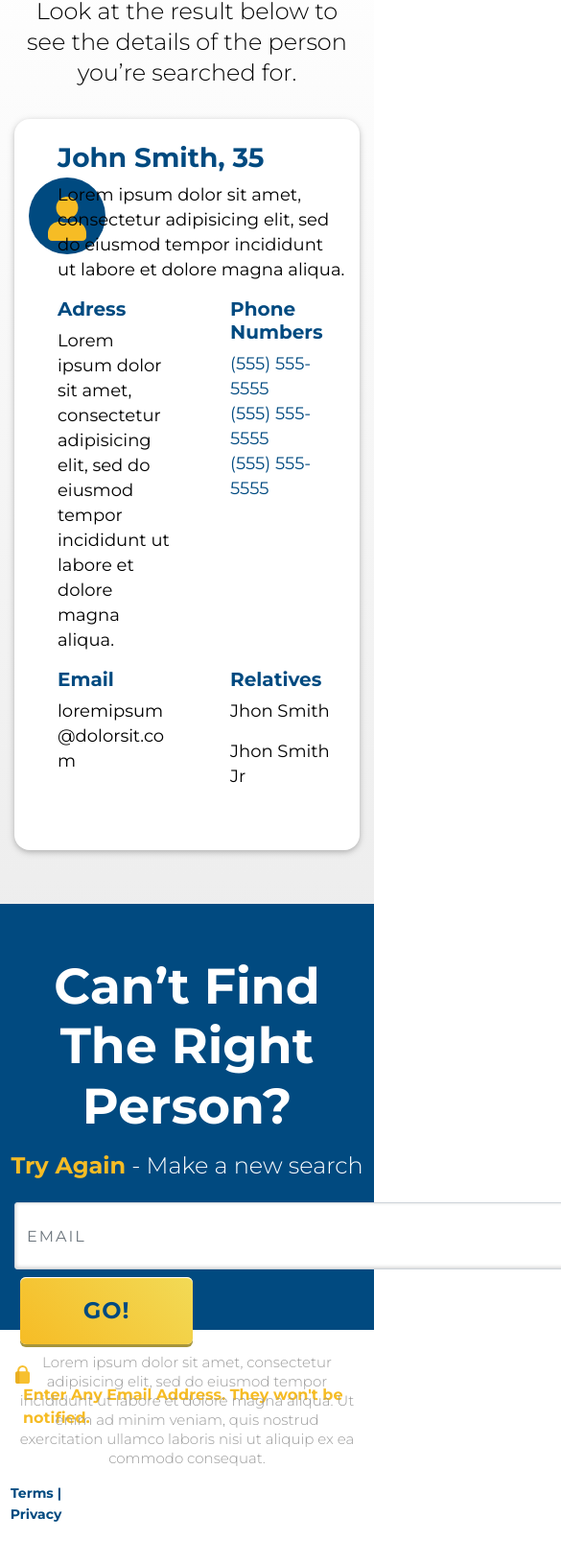
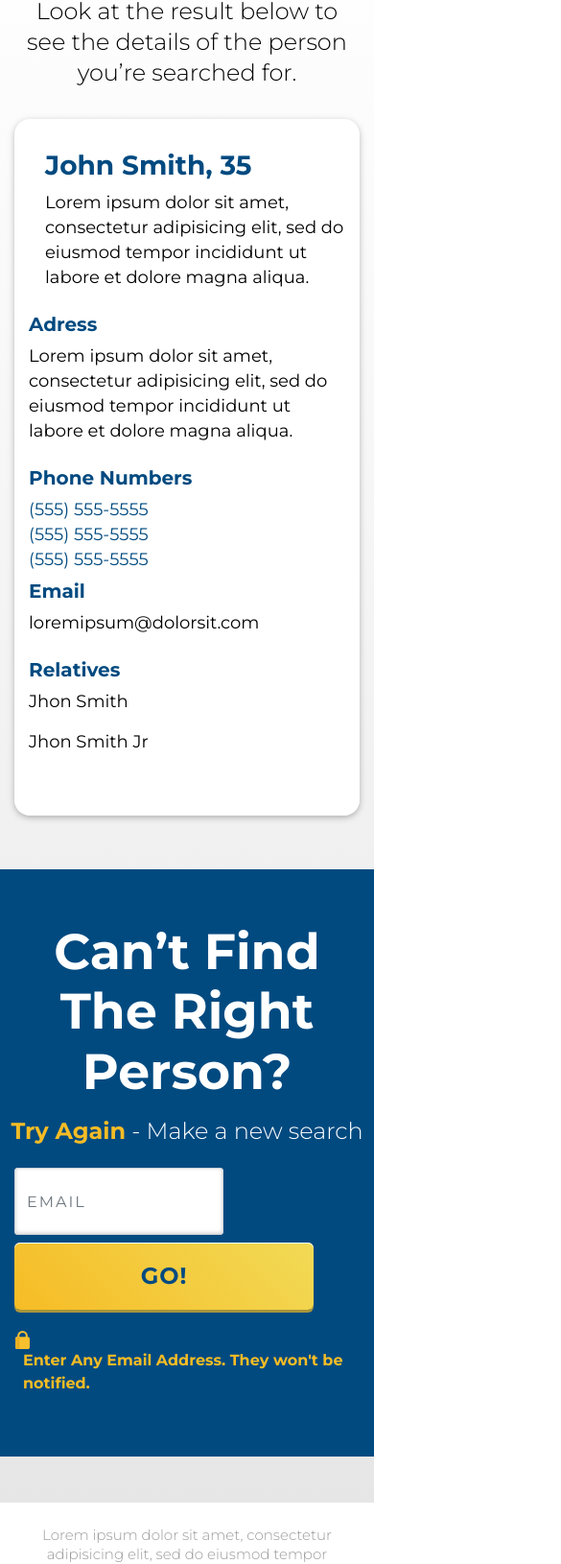
Before and after one commit to SofiBretz/API_Example, a website: page result/index.html in a window 390 px wide. Shown: the part 146-1776 px from the top of the page at 96% size, 585 px wide, since content can reach past the window. Before the commit the page ends 1751 px from the top, so only its background shows below. Drawn offline with Linux system fonts and the light colour scheme; files that its build step writes are made by us from their sources; files whose address does not match are found by name.

Commit message:
responsive project in process

```diff
--- a/css/index.css
+++ b/css/index.css
@@ -22,9 +22,8 @@ body {
 /* Navbar Section */
 
 .navbarColor {
-    background-color: #014A80;
+  background-color: #014a80;
 }
-
 
 .iconSearch {
   width: 20px;
@@ -41,15 +40,15 @@ body {
 /* Section1 */
 
 .section1 {
-    background-color: #014A80;
-    height: 444px;
+  background-color: #014a80;
+  padding-bottom: 3rem;
 }
 
 .Section1Title {
   padding-top: 55px;
   font-weight: bold;
   font-size: 52px;
-    color: #FFFFFF;
+  color: #ffffff;
   letter-spacing: 0;
   text-align: center;
 }
@@ -63,7 +62,7 @@ body {
 }
 
 .orangeText {
-    color: #F6BC25;
+  color: #f6bc25;
   font-family: 'Montserrat', sans-serif;
   font-weight: bold;
   font-size: 24px;
@@ -74,14 +73,14 @@ body {
 .formClass {
   width: 780px;
   height: 70px;
-    background: #FFFFFF;
-    box-shadow: inset 0 -1px 4px 0 rgba(0,0,0,0.20);
+  background: #ffffff;
+  box-shadow: inset 0 -1px 4px 0 rgba(0, 0, 0, 0.2);
   border-radius: 3px;
 }
 
 input {
   font-size: 16px;
-    color: #9B9B9B;
+  color: #9b9b9b;
   letter-spacing: 2px;
   line-height: 18px;
   font-family: 'Montserrat', sans-serif;
@@ -91,13 +90,14 @@ input {
 .goBtn {
   width: 180px;
   height: 70px;
-    background-image: linear-gradient(225deg, #F2DA56 0%, #F6BC25 100%);
-    box-shadow: 0 3px 0 0 #A6953B, inset 0 1px 0 0 #FFFFFF;
+  background-image: linear-gradient(225deg, #f2da56 0%, #f6bc25 100%);
+  box-shadow: 0 3px 0 0 #a6953b, inset 0 1px 0 0 #ffffff;
   border-radius: 6px;
+  margin-top: -0.25rem;
 }
 
 .goText {
-    color: #014A80;
+  color: #014a80;
   font-weight: bold;
   font-size: 24px;
   letter-spacing: 1px;
@@ -120,7 +120,7 @@ input {
 
 .emailInfo {
   font-size: 16px;
-    color: #F6BC25;
+  color: #f6bc25;
   letter-spacing: 0;
   font-weight: bold;
 }
@@ -130,12 +130,12 @@ input {
 /* Section2 */
 
 .section2 {
-    background-image: linear-gradient(0deg, #E6E6E6 0%, #FFFFFF 100%);
+  background-image: linear-gradient(0deg, #e6e6e6 0%, #ffffff 100%);
 }
 
 .reverseTitle {
   font-size: 52px;
-    color: #004A80;
+  color: #004a80;
   letter-spacing: 0;
   text-align: center;
   line-height: 70px;
@@ -143,11 +143,11 @@ input {
 }
 
 span.blueBtn {
-    background-color: #004A80;
+  background-color: #004a80;
   border-radius: 1em;
   -moz-border-radius: 1em;
   -webkit-border-radius: 1em;
-    color: #F6BC25;
+  color: #f6bc25;
   display: inline-block;
   font-weight: bold;
   line-height: 2em;
@@ -163,13 +163,13 @@ span.blueBtn {
 
 .loremMainP {
   font-size: 22px;
-    color: #4A4A4A;
+  color: #4a4a4a;
   letter-spacing: 0;
   line-height: 30px;
 }
 
 .loremTitle {
-    color: #004A80;
+  color: #004a80;
   letter-spacing: 0;
   font-weight: bold;
 }
@@ -194,8 +194,62 @@ span.blueBtn {
 
 footer.page-footer a {
   font-size: 14px;
-    color: #004A80;
+  color: #004a80;
   letter-spacing: 0;
   font-weight: bold;
   display: inline-flex;
 }
+
+/* Extra large devices (large desktops, 1200px and down) */
+@media (max-width: 1200px) {
+  .formContainer {
+    margin: 1rem;
+    width: fit-content;
+  }
+
+  .formClass {
+    width: 560px;
+  }
+
+  .goBtn {
+    width: auto;
+  }
+}
+
+/* Medium devices (tablets, 768px and down) */
+@media only screen and (max-width: 768px) {
+  .section1 {
+    height: auto;
+    padding-bottom: 3rem;
+  }
+
+  .formContainer {
+    margin: 1rem;
+    width: fit-content;
+  }
+
+  .formClass {
+    width: 560px;
+  }
+
+  .goBtn {
+    width: auto;
+  }
+}
+
+/* Small devices (landscape phones, 576px and down) */
+@media (max-width: 576px) {
+  .formContainer {
+    margin-right: 2rem;
+    width: fit-content;
+  }
+
+  .formClass {
+    width: auto;
+  }
+
+  .goBtn {
+    width: 80vw;
+    margin-left: 0;
+  }
+}
--- a/result/index.css
+++ b/result/index.css
@@ -40,9 +40,85 @@ body {
 
 /* Section1 */
 
+.section1 {
+    background-image: linear-gradient(0deg, #E6E6E6 0%, #FFFFFF 100%);
+}
+
+.cardStyle {
+    border-radius: 1em;
+    margin-bottom: 3.5rem;
+    margin-top: 1rem;
+}
+
+.resultTitle {
+    font-size: 52px;
+    color: #004A80;
+    letter-spacing: 0;
+    text-align: center;
+    font-weight: bold;
+    margin-top: 1rem;
+}
+
+span.blueBtn {
+    background-color: #004A80;
+    border-radius: 1em;
+    -moz-border-radius: 1em;
+    -webkit-border-radius: 1em;
+    color: #F6BC25;
+    display: inline-block;
+    font-weight: bold;
+    line-height: 2em;
+    margin-right: 15px;
+    text-align: center;
+    width: 2em;
+  }
+
+  .colmn2 {
+      display: flex;
+      align-items: center;
+  }
+
+  .resultText {
+    font-size: 24px;
+    color: #000000;
+    letter-spacing: 0;
+    text-align: center;
+    line-height: 32px;
+  }
+
+  .infoPerson {
+      padding-left: 2rem;
+  }
+
+  .person, .adress, .phoneTitle, .email, .relatives {
+    color: #004A80;
+    letter-spacing: 0;
+    font-weight: bold;
+  }
+
+  .description, .adressText, .emailText, .relativesText {
+    font-size: 18px;
+    color: #000000;
+    letter-spacing: 0;
+    line-height: 26px;
+  }
+
+  .phoneNumber {
+    font-size: 18px;
+    color: #004A80;
+    letter-spacing: 0;
+    line-height: 26px;
+    margin: 0;
+    padding: 0;
+  }
+
+  /* !Section1 */
+
+/* Section2 */
+
 .section2 {
     background-color: #014A80;
-    height: 444px;
+    padding-bottom: 3rem;
 }
 
 .Section1Title {
@@ -125,79 +201,7 @@ input {
     font-weight: bold;
 }
 
-/* !Section1 */
-
-/* Section2 */
-
-.section1 {
-    background-image: linear-gradient(0deg, #E6E6E6 0%, #FFFFFF 100%);
-}
-
-.cardStyle {
-    border-radius: 1em;
-    margin-bottom: 3.5rem;
-    margin-top: 1rem;
-}
-
-.resultTitle {
-    font-size: 52px;
-    color: #004A80;
-    letter-spacing: 0;
-    text-align: center;
-    font-weight: bold;
-    margin-top: 1rem;
-}
-
-span.blueBtn {
-    background-color: #004A80;
-    border-radius: 1em;
-    -moz-border-radius: 1em;
-    -webkit-border-radius: 1em;
-    color: #F6BC25;
-    display: inline-block;
-    font-weight: bold;
-    line-height: 2em;
-    margin-right: 15px;
-    text-align: center;
-    width: 2em;
-  }
-
-  .colmn2 {
-      display: flex;
-      align-items: center;
-  }
-
-  .resultText {
-    font-size: 24px;
-    color: #000000;
-    letter-spacing: 0;
-    text-align: center;
-    line-height: 32px;
-  }
-
-  .person, .adress, .phoneTitle, .email, .relatives {
-    color: #004A80;
-    letter-spacing: 0;
-    font-weight: bold;
-  }
-
-  .description, .adressText, .emailText, .relativesText {
-    font-size: 18px;
-    color: #000000;
-    letter-spacing: 0;
-    line-height: 26px;
-  }
-
-  .phoneNumber {
-    font-size: 18px;
-    color: #004A80;
-    letter-spacing: 0;
-    line-height: 26px;
-    margin: 0;
-    padding: 0;
-  }
-
-  /* !Section2 */
+/* !Section2 */
 
 /* Footer */
 
@@ -215,3 +219,62 @@ footer.page-footer a {
     font-weight: bold;
     display: inline-flex;
 }
+
+
+/* Extra large devices (large desktops, 1200px and down) */
+@media (max-width: 1200px) {
+    .formContainer {
+      margin: 1rem;
+      width: fit-content;
+    }
+
+    .formClass {
+      width: 560px;
+    }
+
+    .goBtn {
+      width: auto;
+    }
+  }
+
+  /* Medium devices (tablets, 768px and down) */
+  @media only screen and (max-width: 768px) {
+    .section1 {
+      height: auto;
+      padding-bottom: 3rem;
+    }
+
+    .formContainer {
+      margin: 1rem;
+      width: fit-content;
+    }
+
+    .formClass {
+      width: 560px;
+    }
+
+    .goBtn {
+      width: auto;
+    }
+  }
+
+  /* Small devices (landscape phones, 576px and down) */
+  @media (max-width: 576px) {
+    span.blueBtn {
+        display: none;
+    }
+
+    .formContainer {
+      margin-right: 2rem;
+      width: fit-content;
+    }
+
+    .formClass {
+      width: auto;
+    }
+
+    .goBtn {
+      width: 80vw;
+      margin-left: 0;
+    }
+  }
--- a/result/index.html
+++ b/result/index.html
@@ -32,9 +32,9 @@
             <a class="navbar-brand" href="#"><img src="../images/Logo.svg" alt=""></a>
             <button class="navbar-toggler" type="button" data-toggle="collapse" data-target="#navbarSupportedContent-333"
                 aria-controls="navbarSupportedContent-333" aria-expanded="false" aria-label="Toggle navigation">
-                <span class="navbar-toggler-icon"></span>
+
             </button>
-            <div class="collapse navbar-collapse" id="navbarSupportedContent-333">
+            <div id="navbarSupportedContent-333">
 
                 <ul class="navbar-nav ml-auto nav-flex-icons">
                     <li class="nav-item">
@@ -74,10 +74,10 @@
 
                     <div class="container">
                         <div class="row mt-4 mb-5">
-                            <div class="col">
+                            <div class="col-sm-12">
                                 <div class="row">
-                                    <div class="col-1 colmn2"><h1><span class="blueBtn"><img src="../images/icn_person.svg" alt=""></span></h1></div>
-                                    <div class="col-11"><h3 class="person">John Smith, 35</h3>
+                                    <div class="col-md-1 col-sm-2 colmn2"><h1><span class="blueBtn"><img src="../images/icn_person.svg" alt=""></span></h1></div>
+                                    <div class="col-md-11 col-sm-10 infoPerson"><h3 class="person">John Smith, 35</h3>
                                         <p class="description">Lorem ipsum dolor sit amet, consectetur adipisicing elit, sed do eiusmod tempor
                                         incididunt ut labore et dolore magna aliqua.</p>
                                     </div>
@@ -85,20 +85,20 @@
                             </div>
 
                             <div class="w-100"></div>
-                            <div class="col">
+                            <div class="col-sm-6">
                                 <div class="row">
-                                    <div class="col-2 colmn2"><h1><span></span></h1></div>
-                                    <div class="col"><h5 class="adress">Adress</h5>
+                                    <div class="col-sm-2 colmn2"><h1><span></span></h1></div>
+                                    <div class="col-sm-10"><h5 class="adress">Adress</h5>
                                         <p class="adressText">Lorem ipsum dolor sit amet, consectetur adipisicing elit, sed do eiusmod tempor
                                         incididunt ut labore et dolore magna aliqua.</p>
                                     </div>
                                 </div>
                             </div>
 
-                            <div class="col">
+                            <div class="col-sm-6">
                                 <div class="row">
-                                    <div class="col-2 colmn2"><h1><span></span></h1></div>
-                                    <div class="col"><h5 class="phoneTitle">Phone Numbers</h5>
+                                    <div class="col-sm-2 colmn2"><h1><span></span></h1></div>
+                                    <div class="col-sm-10"><h5 class="phoneTitle">Phone Numbers</h5>
                                         <a><p class="phoneNumber">(555) 555-5555</p></a>
                                         <a><p class="phoneNumber">(555) 555-5555</p></a>
                                         <a><p class="phoneNumber">(555) 555-5555</p></a>
@@ -107,19 +107,19 @@
                             </div>
 
                             <div class="w-100"></div>
-                            <div class="col">
+                            <div class="col-sm-6">
                                 <div class="row">
-                                    <div class="col-2 colmn2"><h1><span></span></h1></div>
-                                    <div class="col"><h5 class="email">Email</h5>
+                                    <div class="col-sm-2 colmn2"><h1><span></span></h1></div>
+                                    <div class="col-sm-10"><h5 class="email">Email</h5>
                                         <p class="emailText">loremipsum@dolorsit.com</p>
                                     </div>
                                 </div>
                             </div>
 
-                            <div class="col">
+                            <div class="col-sm-6">
                                 <div class="row">
-                                    <div class="col-2 colmn2"><h1><span></span></h1></div>
-                                    <div class="col"><h5 class="relatives">Relatives</h5>
+                                    <div class="col-sm-2 colmn2"><h1><span></span></h1></div>
+                                    <div class="col-sm-10"><h5 class="relatives">Relatives</h5>
                                         <p class="relativesText">Jhon Smith</p>
                                         <p class="relativesText">Jhon Smith Jr</p>
                                     </div>
```
Also changed, not shown: index.html (+11 -11 lines). Lines whose indentation alone changed are shown as unchanged.
